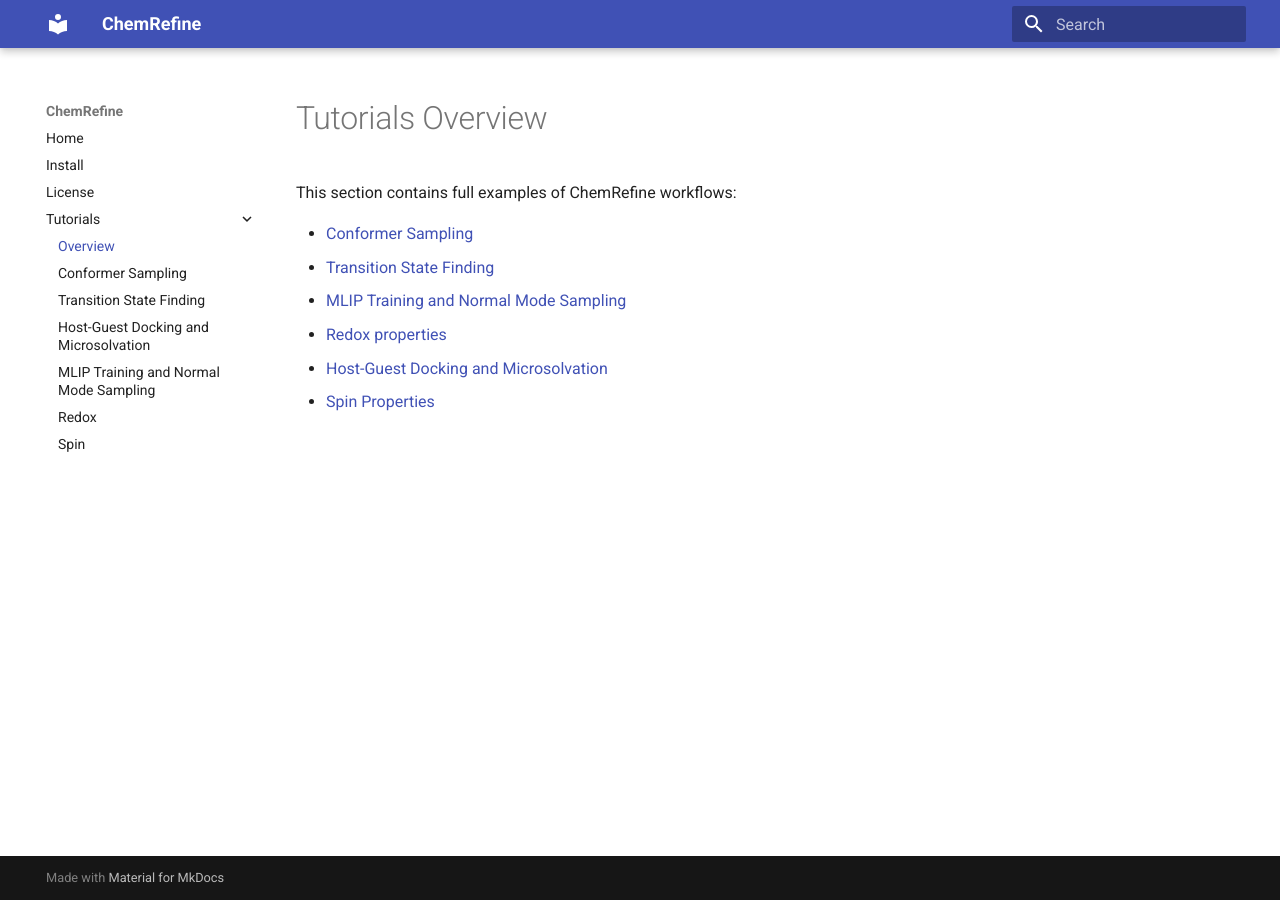
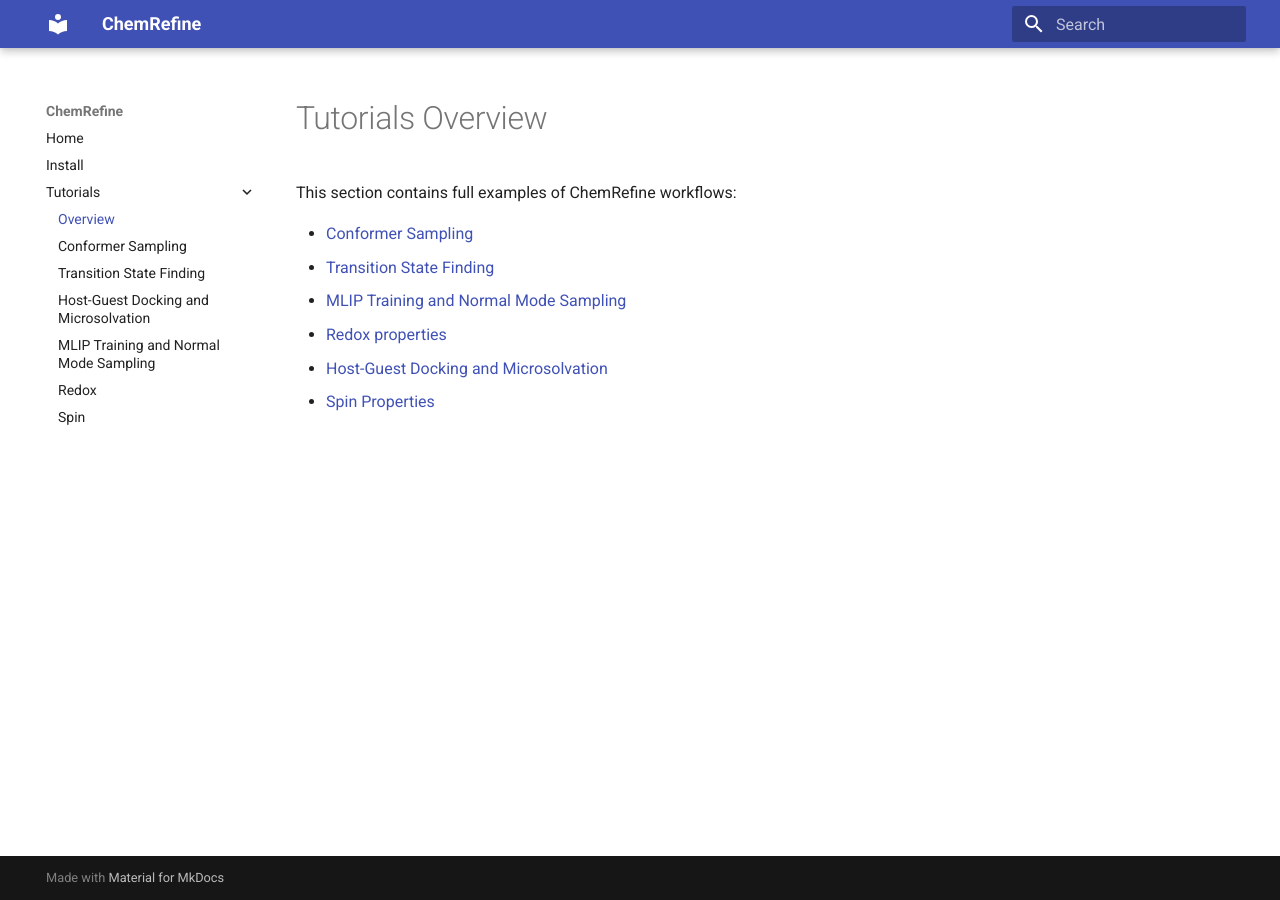
Before and after one commit to sterling-group/ChemRefine, an MkDocs documentation site: the page built from docs/tutorials/index.md, in a window 1280 px wide. Built offline with MkDocs 1.6.1 and Material for MkDocs 9.7.7, drawn with Linux system fonts in a browser that asks for light colours.

Commit message:
removed license

```diff
--- a/mkdocs.yml
+++ b/mkdocs.yml
@@ -5,7 +5,6 @@ theme:
 nav:
   - Home: index.md
   - Install: INSTALL.md
-  - License: LICENSE.md
   - Tutorials:
       - Overview: tutorials/index.md
       - Conformer Sampling: tutorials/conformer_sampling.md
```
